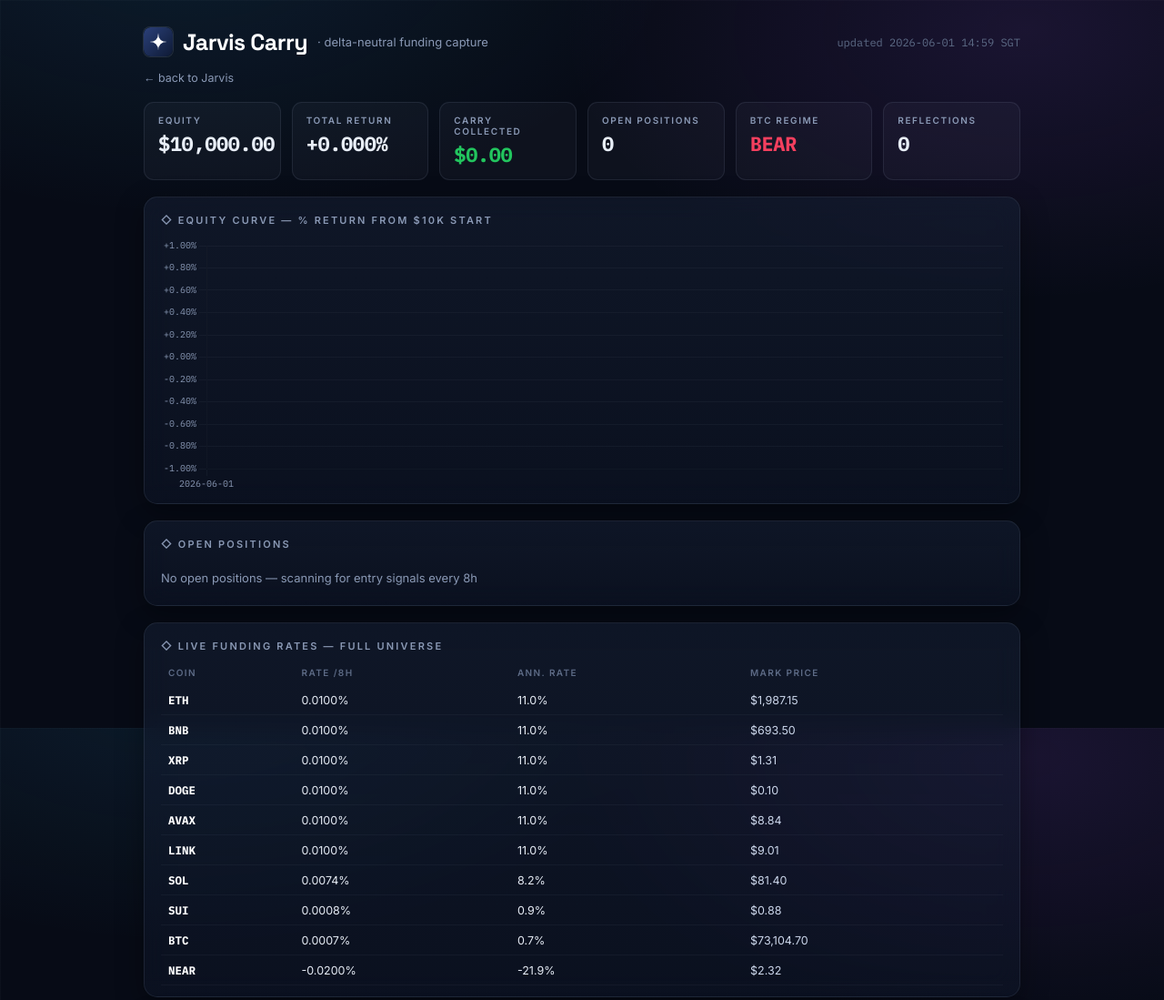
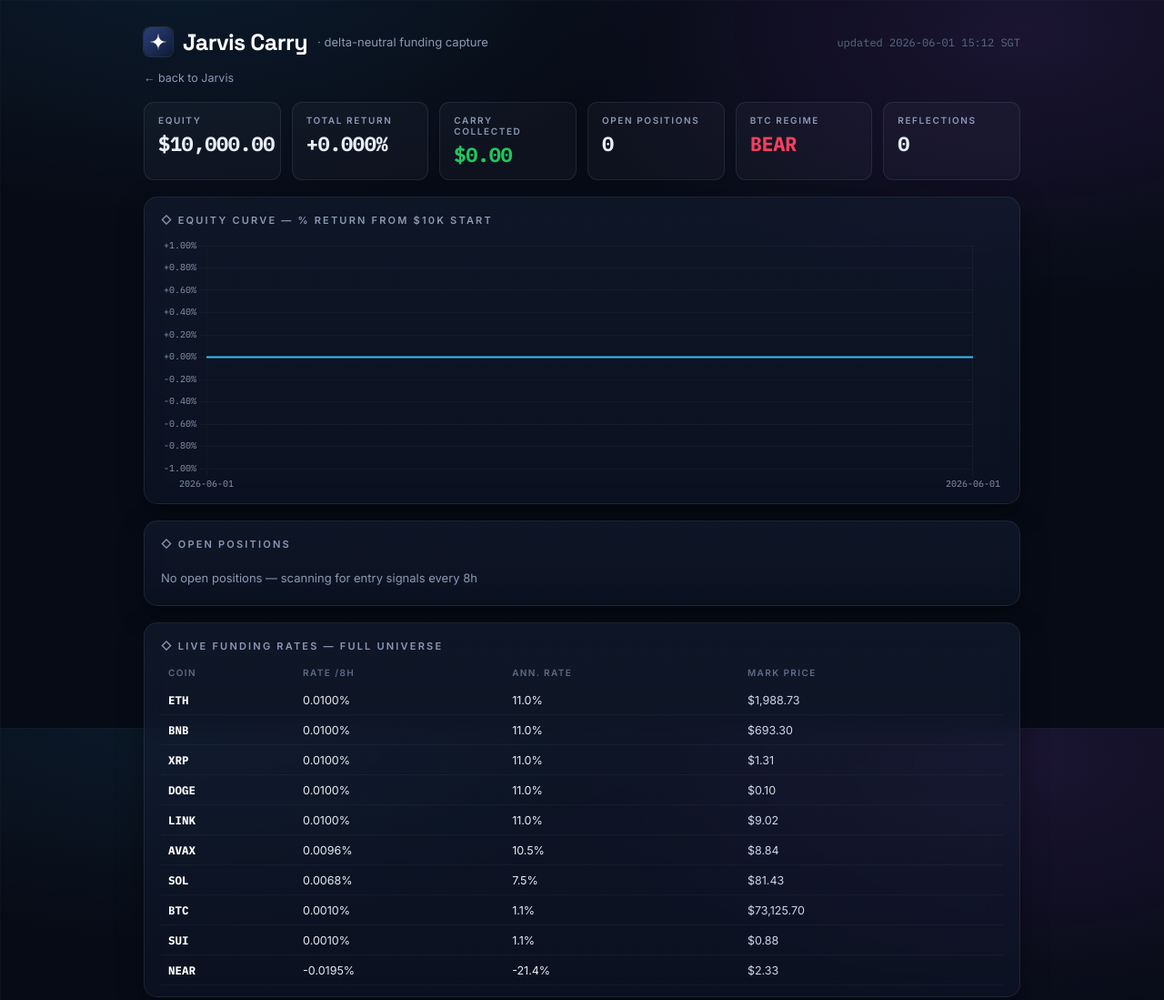
Before and after one commit to adamdegoat/jarviscarry-site, a plain HTML site: page index.html in a window 1280 px wide. Shown: the top 1099 px of the page at 91% size. Drawn offline with nearby package versions, Linux system fonts and the light colour scheme.

Commit message:
carry live update 2026-06-01 15:12

```diff
--- a/index.html
+++ b/index.html
@@ -49,7 +49,7 @@
   <div class="top">
     <svg width="32" height="32" viewBox="0 0 28 28" style="border-radius:7px;box-shadow:0 0 0 1px rgba(148,163,184,.18)"><defs><linearGradient id="cg" x1="0" y1="0" x2="1" y2="1"><stop offset="0" stop-color="#2b4079"/><stop offset="1" stop-color="#0e1a35"/></linearGradient></defs><rect width="28" height="28" rx="7" fill="url(#cg)"/><path d="M14 5.4 Q14 14 22.6 14 Q14 14 14 22.6 Q14 14 5.4 14 Q14 14 14 5.4 Z" fill="#fff"/></svg>
     <span class="wm">Jarvis Carry</span><span class="tsub">· delta-neutral funding capture</span>
-    <span class="upd">updated 2026-06-01 14:59 SGT</span>
+    <span class="upd">updated 2026-06-01 15:12 SGT</span>
   </div>
   <a class="back" href="https://adamdegoat.github.io/jarvis/">← back to Jarvis</a>
 
@@ -74,7 +74,7 @@
 
   <div class="card">
     <div class="card-h">◇ Live funding rates — full universe</div>
-    <table class="rates-tbl"><thead><tr><th>Coin</th><th>Rate /8h</th><th>Ann. rate</th><th>Mark price</th></tr></thead><tbody><tr><td class="coin-name">ETH</td><td style="color:#e8eef7">0.0100%</td><td style="color:#e8eef7">11.0%</td><td>$1,987.15</td></tr><tr><td class="coin-name">BNB</td><td style="color:#e8eef7">0.0100%</td><td style="color:#e8eef7">11.0%</td><td>$693.50</td></tr><tr><td class="coin-name">XRP</td><td style="color:#e8eef7">0.0100%</td><td style="color:#e8eef7">11.0%</td><td>$1.31</td></tr><tr><td class="coin-name">DOGE</td><td style="color:#e8eef7">0.0100%</td><td style="color:#e8eef7">11.0%</td><td>$0.10</td></tr><tr><td class="coin-name">AVAX</td><td style="color:#e8eef7">0.0100%</td><td style="color:#e8eef7">11.0%</td><td>$8.84</td></tr><tr><td class="coin-name">LINK</td><td style="color:#e8eef7">0.0100%</td><td style="color:#e8eef7">11.0%</td><td>$9.01</td></tr><tr><td class="coin-name">SOL</td><td style="color:#e8eef7">0.0074%</td><td style="color:#e8eef7">8.2%</td><td>$81.40</td></tr><tr><td class="coin-name">SUI</td><td style="color:#e8eef7">0.0008%</td><td style="color:#e8eef7">0.9%</td><td>$0.88</td></tr><tr><td class="coin-name">BTC</td><td style="color:#e8eef7">0.0007%</td><td style="color:#e8eef7">0.7%</td><td>$73,104.70</td></tr><tr><td class="coin-name">NEAR</td><td style="color:#e8eef7">-0.0200%</td><td style="color:#e8eef7">-21.9%</td><td>$2.32</td></tr></tbody></table>
+    <table class="rates-tbl"><thead><tr><th>Coin</th><th>Rate /8h</th><th>Ann. rate</th><th>Mark price</th></tr></thead><tbody><tr><td class="coin-name">ETH</td><td style="color:#e8eef7">0.0100%</td><td style="color:#e8eef7">11.0%</td><td>$1,988.73</td></tr><tr><td class="coin-name">BNB</td><td style="color:#e8eef7">0.0100%</td><td style="color:#e8eef7">11.0%</td><td>$693.30</td></tr><tr><td class="coin-name">XRP</td><td style="color:#e8eef7">0.0100%</td><td style="color:#e8eef7">11.0%</td><td>$1.31</td></tr><tr><td class="coin-name">DOGE</td><td style="color:#e8eef7">0.0100%</td><td style="color:#e8eef7">11.0%</td><td>$0.10</td></tr><tr><td class="coin-name">LINK</td><td style="color:#e8eef7">0.0100%</td><td style="color:#e8eef7">11.0%</td><td>$9.02</td></tr><tr><td class="coin-name">AVAX</td><td style="color:#e8eef7">0.0096%</td><td style="color:#e8eef7">10.5%</td><td>$8.84</td></tr><tr><td class="coin-name">SOL</td><td style="color:#e8eef7">0.0068%</td><td style="color:#e8eef7">7.5%</td><td>$81.43</td></tr><tr><td class="coin-name">BTC</td><td style="color:#e8eef7">0.0010%</td><td style="color:#e8eef7">1.1%</td><td>$73,125.70</td></tr><tr><td class="coin-name">SUI</td><td style="color:#e8eef7">0.0010%</td><td style="color:#e8eef7">1.1%</td><td>$0.88</td></tr><tr><td class="coin-name">NEAR</td><td style="color:#e8eef7">-0.0195%</td><td style="color:#e8eef7">-21.4%</td><td>$2.33</td></tr></tbody></table>
   </div>
 
   <div class="card">
@@ -140,8 +140,8 @@
 
 </div>
 <script>
-const LABELS = ["2026-06-01"];
-const VALUES = [0.0];
+const LABELS = ["2026-06-01", "2026-06-01"];
+const VALUES = [0.0, 0.0];
 Chart.defaults.color='#8a99b5';
 Chart.defaults.font.family="'IBM Plex Mono',monospace";
 new Chart(document.getElementById('eq'),{
```
